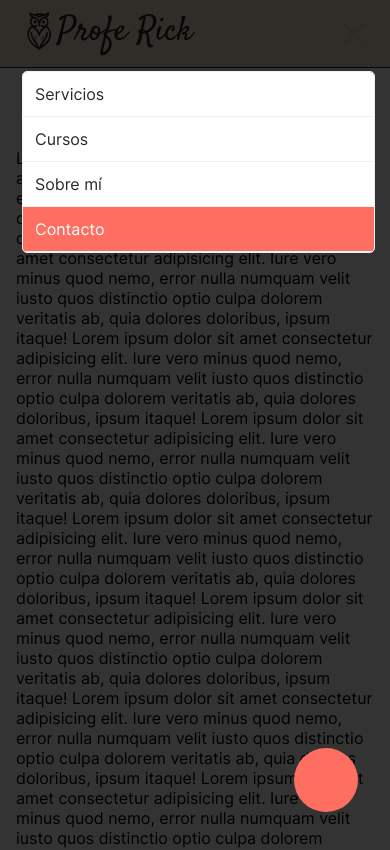
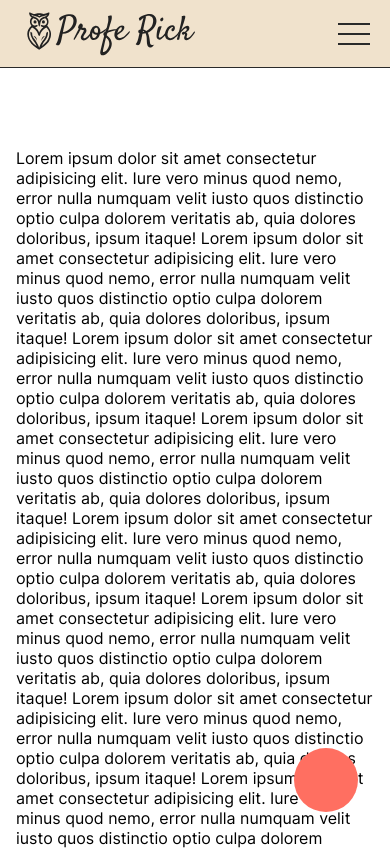
Before and after one commit to Salegomx/proferick.com, a website: page index.html in a window 390 px wide. Shown: the top 850 px of the page. Drawn offline with Linux system fonts and the light colour scheme.

Commit message:
mobile menu closed by default

```diff
--- a/index.html
+++ b/index.html
@@ -15,7 +15,7 @@
             <a href="./index.html">
                 <img class="logo" src="./assets/img/imagotype_dark.svg">
             </a>
-            <nav class="primaryNav menuOpen">
+            <nav class="primaryNav">
                 <ul>
                     <li><a href="#">Servicios</a></li>
                     <li><a href="#">Cursos</a></li>
@@ -23,7 +23,7 @@
                     <li><a href="#" class="contact">Contacto</a></li>
                 </ul>
             </nav>
-            <button id="menuButton" class="mobileOnly menuOpen">
+            <button id="menuButton" class="mobileOnly">
                 <span class="top"></span>
                 <span class="center"></span>
                 <span class="bottom"></span>
```
